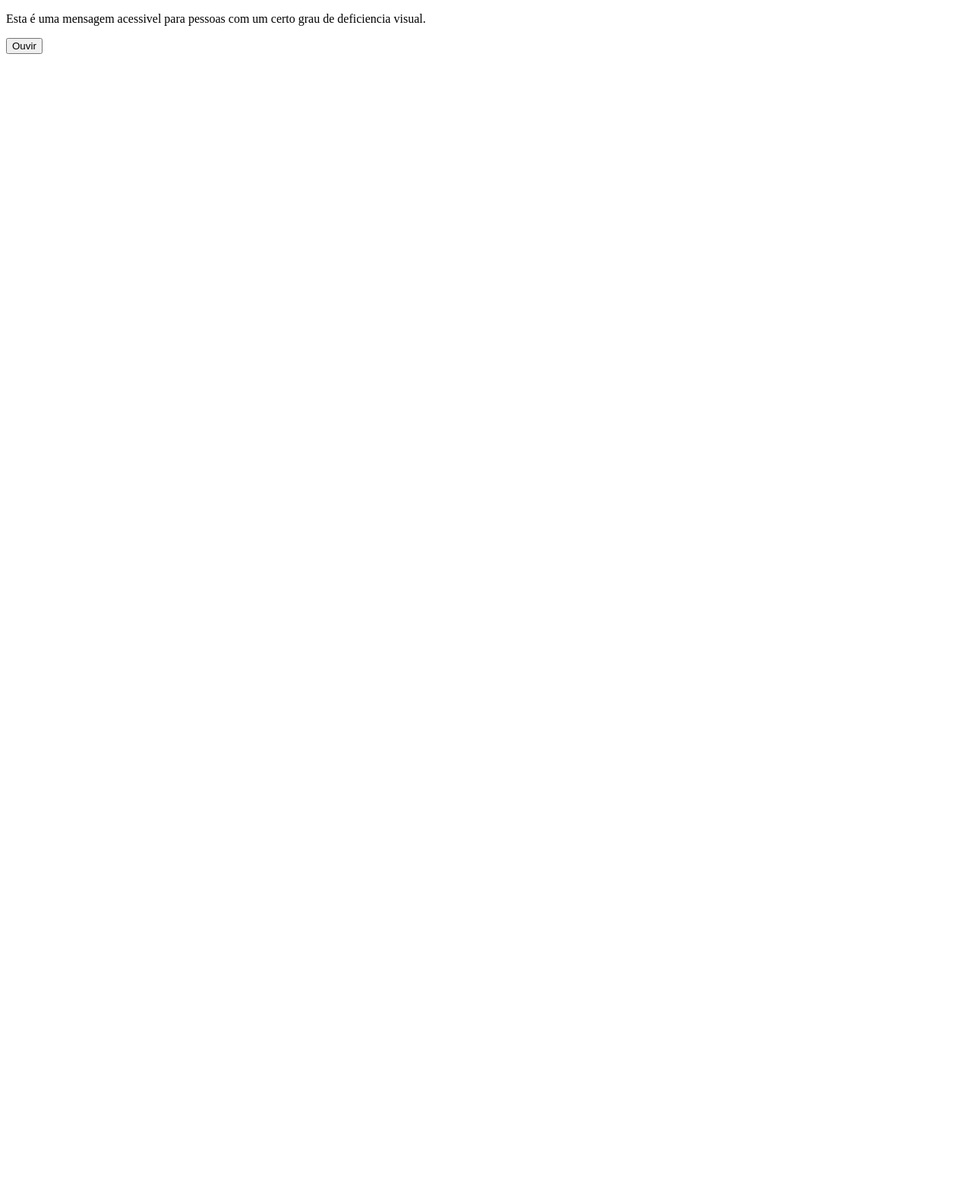
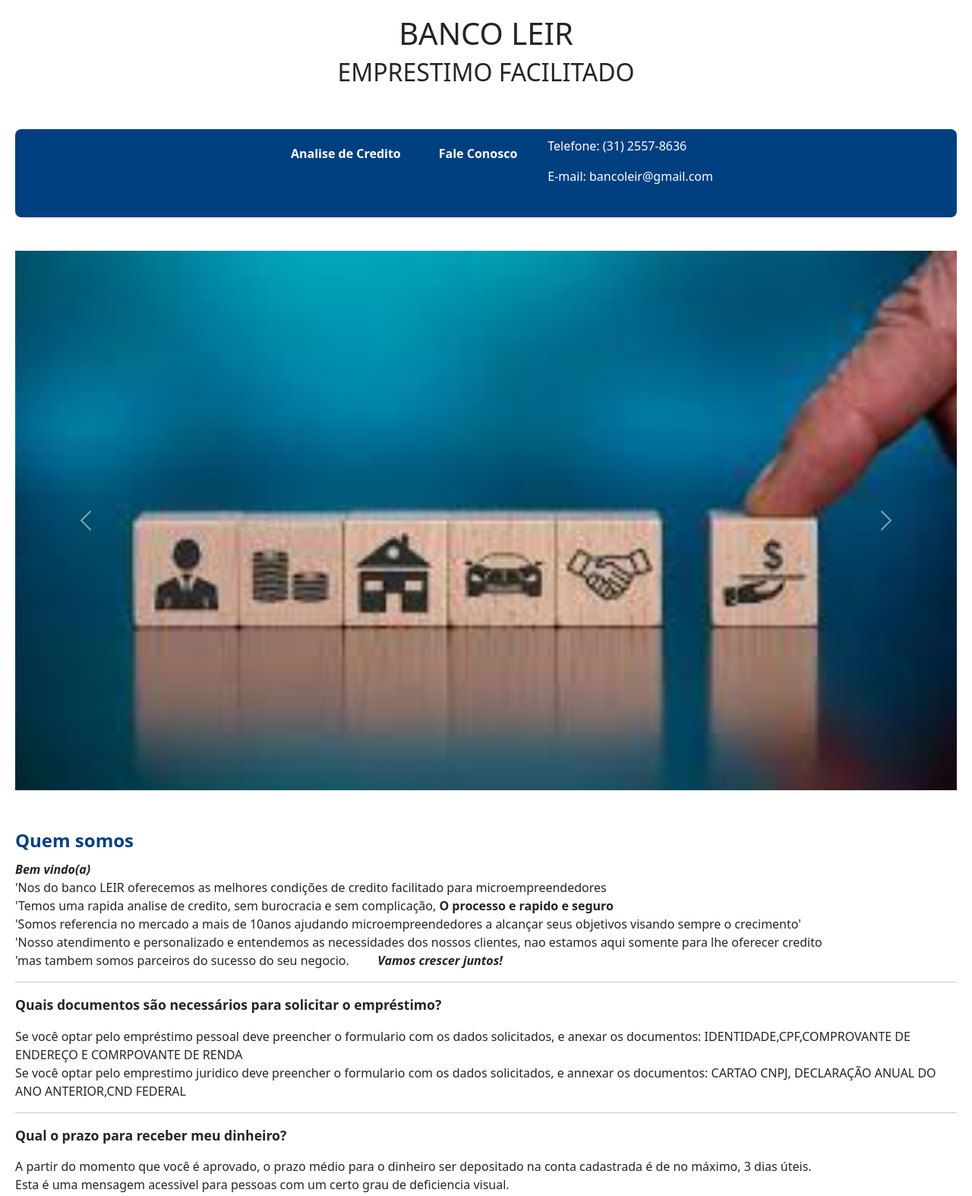
Before and after one commit to Lrafael32/Banco-LEIR, a plain HTML site: page INDEX.HTML in a window 1280 px wide. Shown: the top 1574 px of the page at 76% size. Before the commit the page ends 800 px from the top, so only its background shows below. Drawn offline with nearby package versions, Linux system fonts and the light colour scheme; files that its build step writes are made by us from their sources.

Commit message:
Update INDEX.HTML

```diff
--- a/INDEX.HTML
+++ b/INDEX.HTML
@@ -3,9 +3,118 @@
 <head>
     <meta charset="UTF-8">
     <meta name="viewport" content="width=device-width, initial-scale=1.0">
-    <title>Mensagem acessivel</title>
+    <meta name="author" contet="Rafael, Luiz, Isabele, Ester">
+
+    <meta name="description" content="Acesse sua conta de qualquer lugar, a qualquer momento, com nosso app seguro e intuitivo.
+    No Banco LEIR, tecnologia e praticidade caminham juntas">
+
+    <title>Mais do que um Banco: Uma nova forma de gerir suas finanças!</title>
+    <link rel="stylesheet" href="css/estilo.css">
+
+    <link href="https://cdn.jsdelivr.net/npm/bootstrap@5.3.3/dist/css/bootstrap.min.css" rel="stylesheet" integrity="sha384-QWTKZyjpPEjISv5WaRU9OFeRpok6YctnYmDr5pNlyT2bRjXh0JMhjY6hW+ALEwIH" crossorigin="anonymous">
+    <script src="https://cdn.jsdelivr.net/npm/bootstrap@5.3.3/dist/js/bootstrap.bundle.min.js" integrity="sha384-YvpcrYf0tY3lHB60NNkmXc5s9fDVZLESaAA55NDzOxhy9GkcIdslK1eN7N6jIeHz" crossorigin="anonymous"></script>
+
 </head>
 <body>
+<h1>BANCO LEIR</h1>
+<H2>EMPRESTIMO FACILITADO</H2>
+
+
+<!-- COLOCAR IMAGEM-->
+ <br>
+ <br>
+ <nav>
+  <ul class="menu">
+    <li>
+        <a href="#">Analise de Credito</a>
+        <ul class="submenu">
+            <li><a href="analisedecreditoCNPJ.html">Enviar analise CNPJ</a></li> <!-- REFERENCIAR PAGINA 'FAÇA ANALISE DE CREDITO'-->
+            <li><a href="analisedecreditocpf.html">Enviar analise CPF</a></li> <!-- REFERENCIAR PAGINA  ''  -->
+            <li><a href=""></a></li> <!-- REFERENCIAR PAGINA  ''  -->
+            <li><a href=""></a></li> <!-- REFERENCIAR PAGINA  ''  -->
+        </ul>
+    </li>
+    <li><a href="#">Fale Conosco </a>
+        <ul class="submenu">
+            <li><a href="https://www.whatsapp.com/?lang=pt_BR" target="_blank">Acessar o Whatsapp</a></li>
+
+        </ul>
+    </li>
+    <div class="contato">
+        <p>Telefone: (31) 2557-8636</p>
+        <p>E-mail: bancoleir@gmail.com</p>
+      </div>
+
+</ul>
+ </nav>
+ <br>
+ <!--img id="banner" src="imagens/emprestimo.jpg" alt="imagem chamativa">  <!--Adiciona imagem chamativa >
+ <br>
+ <img id="banner2" src="imagens/emprestimo 2.jpg" alt="imagem chamativa">  <!--Adiciona imagem chamativa >
+ <br>
+ <img id="banner2" src="imagens/emprestimo 3.jpg" alt="imagem chamativa">  <!--Adiciona imagem chamativa -->
+
+ <div id="carouselExample" class="carousel slide">
+    <div class="carousel-inner">
+      <div class="carousel-item active">
+        <img src="imagens/emprestimo.jpg" class="d-block w-100" alt="Imagem Sistema Acadêmico">
+      </div>
+      <div class="carousel-item">
+        <img src="imagens/emprestimo 2.jpg" class="d-block w-100" alt="Imagem Sistema Acadêmico">
+      </div>
+      <div class="carousel-item">
+        <img src="imagens/emprestimo 3.jpg" class="d-block w-100" alt="Imagem Sistema Acadêmico">
+      </div>
+    </div>
+    <button class="carousel-control-prev" type="button" data-bs-target="#carouselExample" data-bs-slide="prev">
+      <span class="carousel-control-prev-icon" aria-hidden="true"></span>
+      <span class="visually-hidden">Previous</span>
+    </button>
+    <button class="carousel-control-next" type="button" data-bs-target="#carouselExample" data-bs-slide="next">
+      <span class="carousel-control-next-icon" aria-hidden="true"></span>
+      <span class="visually-hidden">Next</span>
+    </button>
+  </div>
+
+<br>
+<br>
+<fieldset><legend><b>Quem somos</b></legend>
+<br>
+<p id="bem vindo"><b><em>Bem vindo(a)</em></b><br>
+    'Nos do banco LEIR oferecemos as melhores condições de credito facilitado para microempreendedores <br>
+    'Temos uma rapida analise de credito, sem burocracia e sem complicação, <b>O processo e rapido e seguro</b><br>
+    'Somos referencia no mercado a mais de 10anos ajudando microempreendedores a alcançar seus objetivos visando sempre o crecimento'<br>
+    'Nosso atendimento e personalizado e entendemos as necessidades dos nossos clientes, nao estamos aqui somente para lhe oferecer credito<br>
+    'mas tambem somos parceiros do sucesso do seu negocio. &nbsp; &nbsp; &nbsp; &nbsp; <b><em>Vamos crescer juntos!</em></b><br>
+
+    <!-- podemos adicionar um link em '' faça analise de credito, que ira levar ate a pagina da analise-->
+
+    <hr>
+
+    <p id="documentos"><b>Quais documentos são necessários para solicitar o empréstimo?</b></p>
+    Se você optar pelo empréstimo pessoal deve preencher o formulario com os dados solicitados, e anexar os documentos:
+    IDENTIDADE,CPF,COMPROVANTE DE ENDEREÇO E COMRPOVANTE DE RENDA<BR>
+        Se você optar pelo emprestimo juridico deve preencher o formulario com os dados solicitados, e annexar os documentos:
+        CARTAO CNPJ, DECLARAÇÃO ANUAL DO ANO ANTERIOR,CND FEDERAL
+
+
+    <hr>
+
+        <p id="prazo"><b>Qual o prazo para receber meu dinheiro?</b></p>
+        A partir do momento que você é aprovado, o prazo médio para o dinheiro ser depositado na conta cadastrada é de no máximo, 3 dias úteis.
+
+
+</fieldset>
+
+<form name="analisedecreditocnpj" onsubmit="return testa_form('analisedecreditocnpj');" action="#">
+    <!-- campos do formulário -->
+<!--/form>
+
+<input type="text" name="cpf" data-mask="cpf" oninput="mascara(this)">
+<input type="text" name="cnpj" data-mask="cnpj" oninput="mascara(this)">
+<input type="text" name="cep" data-mask="cep" oninput="mascara(this)">
+<input type="text" name="telefone" data-mask="telefone" oninput="mascara(this)">
+<input type="text" name="data" data-mask="data" oninput="mascara(this)"-->
 
 <p id="menssagem">  Esta é uma mensagem acessivel para pessoas com um certo grau de deficiencia visual.</p>
 <button onclick="lerMensagem()" aria-label="Ouvir mensagem de boas-vindas">Ouvir</button>
@@ -21,4 +130,6 @@ speechSynthesis.speak(fala);
 </script>
 
 </body>
+
+
 </html>
```
